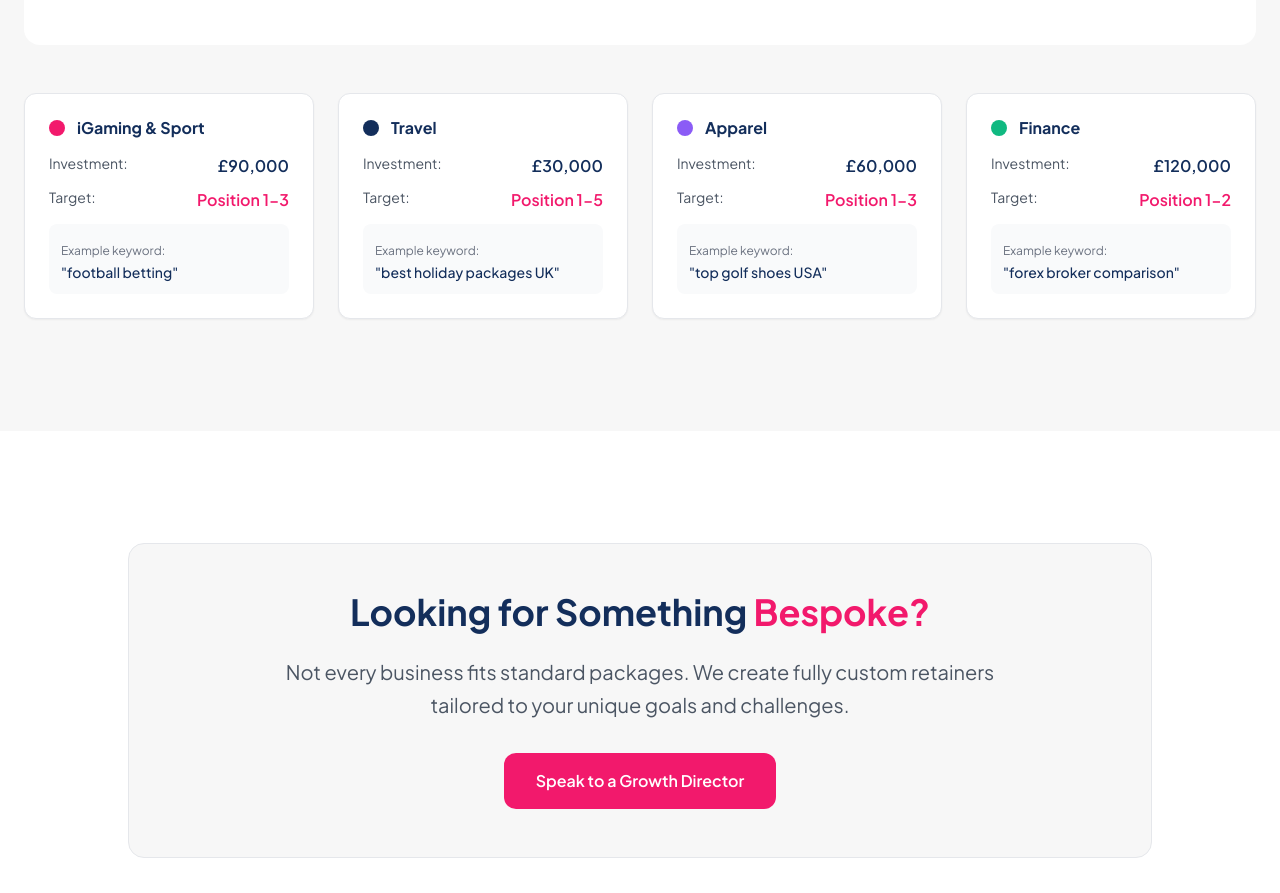
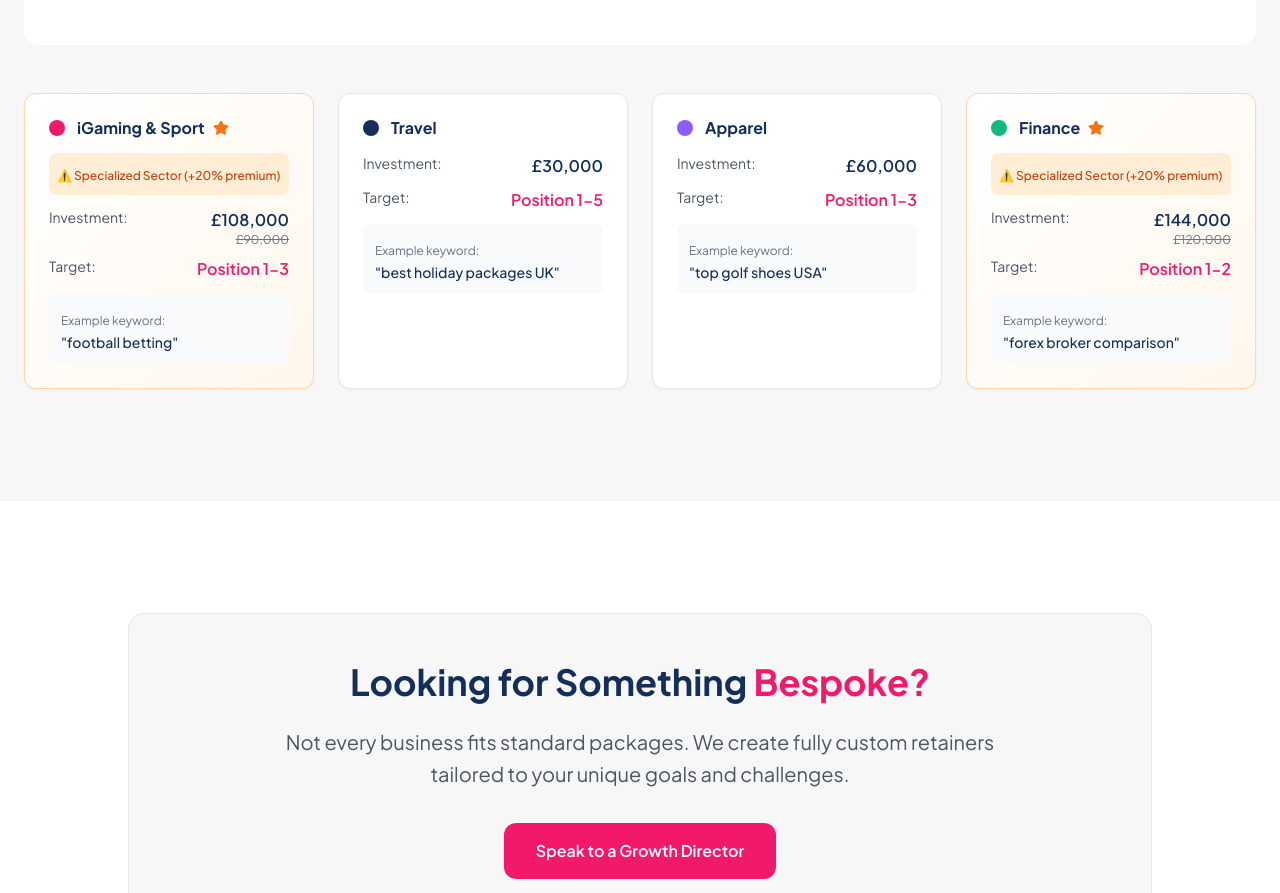
Before and after one commit to ZoCodes/reboot-authority-launchpad, a React (Vite) app: page / in a window 1280 px wide. Shown: the part 8158-9051 px from the top of the page. Built offline with nearby package versions, Linux system fonts and the light colour scheme.

Commit message:
Refactor: Implement specialized sector pricing
Update the ROI Visualization Section to reflect specialized sector pricing, including adding an `isSpecialized` property to the niche data, adding visual indicators, and adjusting investment amounts.

```diff
--- a/src/components/ROIVisualizationSection.tsx
+++ b/src/components/ROIVisualizationSection.tsx
@@ -1,5 +1,6 @@
 
 import { LineChart, Line, XAxis, YAxis, CartesianGrid, Tooltip, ResponsiveContainer } from 'recharts';
+import { Star } from 'lucide-react';
 
 const ROIVisualizationSection = () => {
   const roiData = [
@@ -14,30 +15,36 @@ const ROIVisualizationSection = () => {
     {
       name: 'iGaming & Sport',
       color: '#F2196C',
-      investment: '£90,000',
+      investment: '£108,000',
+      originalInvestment: '£90,000',
       targetPosition: 'Position 1-3',
-      keyword: 'football betting'
+      keyword: 'football betting',
+      isSpecialized: true
     },
     {
       name: 'Travel',
       color: '#132E5B',
       investment: '£30,000',
       targetPosition: 'Position 1-5',
-      keyword: 'best holiday packages UK'
+      keyword: 'best holiday packages UK',
+      isSpecialized: false
     },
     {
       name: 'Apparel',
       color: '#8B5CF6',
       investment: '£60,000',
       targetPosition: 'Position 1-3',
-      keyword: 'top golf shoes USA'
+      keyword: 'top golf shoes USA',
+      isSpecialized: false
     },
     {
       name: 'Finance',
       color: '#10B981',
-      investment: '£120,000',
+      investment: '£144,000',
+      originalInvestment: '£120,000',
       targetPosition: 'Position 1-2',
-      keyword: 'forex broker comparison'
+      keyword: 'forex broker comparison',
+      isSpecialized: true
     }
   ];
 
@@ -78,18 +85,44 @@ const ROIVisualizationSection = () => {
 
         <div className="grid lg:grid-cols-4 md:grid-cols-2 gap-6">
           {niches.map((niche, index) => (
-            <div key={index} className="bg-white rounded-xl p-6 shadow-sm border border-gray-200">
+            <div
+              key={index}
+              className={`bg-white rounded-xl p-6 shadow-sm border ${
+                niche.isSpecialized ? 'border-orange-200 bg-gradient-to-br from-white to-orange-50' : 'border-gray-200'
+              }`}
+            >
               <div className="flex items-center mb-4">
                 <div
                   className="w-4 h-4 rounded-full mr-3"
                   style={{ backgroundColor: niche.color }}
                 ></div>
-                <h4 className="font-bold text-reboot-navy">{niche.name}</h4>
+                <h4 className="font-bold text-reboot-navy flex items-center gap-2">
+                  {niche.name}
+                  {niche.isSpecialized && (
+                    <Star className="w-4 h-4 text-orange-500 fill-orange-500" />
+                  )}
+                </h4>
               </div>
+
+              {niche.isSpecialized && (
+                <div className="mb-3 p-2 bg-orange-100 rounded-lg">
+                  <span className="text-xs text-orange-700 font-medium">
+                    ⚠️ Specialized Sector (+20% premium)
+                  </span>
+                </div>
+              )}
+
               <div className="space-y-2 mb-3">
                 <div className="flex justify-between">
                   <span className="text-gray-600 text-sm">Investment:</span>
-                  <span className="font-semibold text-reboot-navy">{niche.investment}</span>
+                  <div className="text-right">
+                    <span className="font-semibold text-reboot-navy">{niche.investment}</span>
+                    {niche.isSpecialized && (
+                      <div className="text-xs text-gray-500 line-through">
+                        {niche.originalInvestment}
+                      </div>
+                    )}
+                  </div>
                 </div>
                 <div className="flex justify-between">
                   <span className="text-gray-600 text-sm">Target:</span>
```
